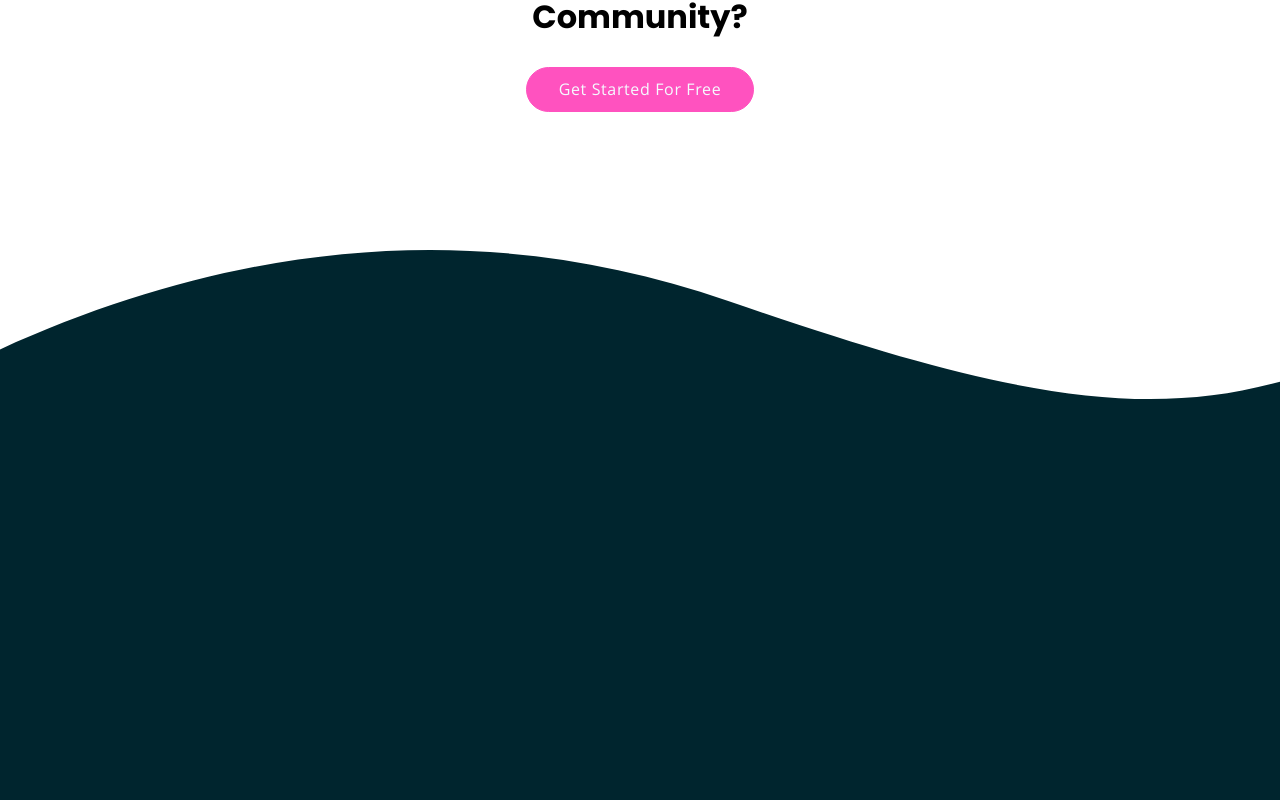
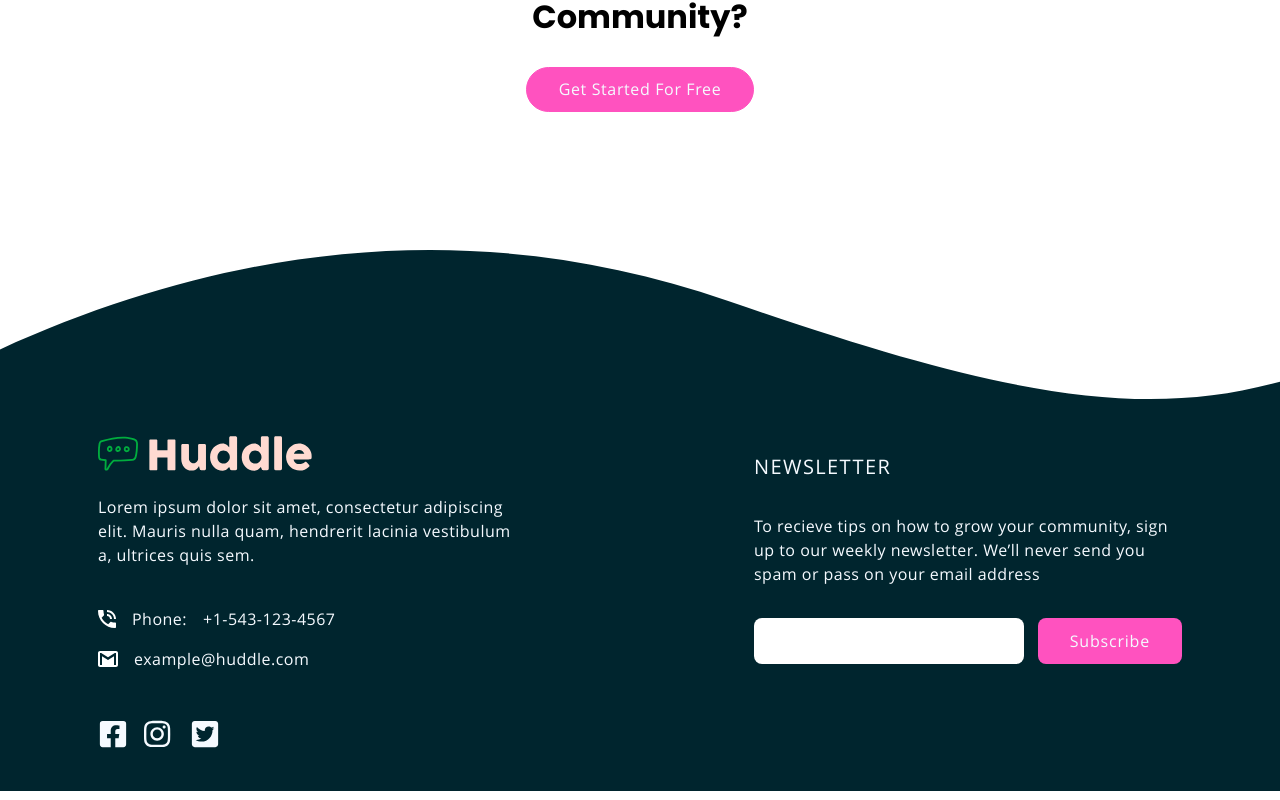
Before and after one commit to WebDevMirza/huddle-one-landing-page, a React (Vite) app: page / in a window 1280 px wide. Shown: the part 3068-3868 px from the top of the page. Built offline with nearby package versions, Linux system fonts and the light colour scheme.

Commit message:
footer is done

```diff
--- a/src/assets/styles/footer.css
+++ b/src/assets/styles/footer.css
@@ -1,10 +1,17 @@
 footer {
-  min-height: 400px;
+  position: relative;
+  color: var(--VeryPaleBlue);
+  letter-spacing: 0.03em;
+  line-height: 1.5;
   margin-left: auto;
   margin-right: auto;
   background-color: var(--VeryDarkCyan);
-  position: relative;
   /* border: 4px dotted red; */
+}
+
+.footer > * {
+  padding: 2.25rem;
+  /* border: 2px dotted white; */
 }
 
 footer::after {
@@ -17,10 +24,119 @@ footer::after {
   top: -50px;
 }
 
+.footer-newsletter > * + * {
+  margin-top: 2rem;
+}
+
+.footer-newsletter h3 {
+  font-size: 1.25rem;
+  font-weight: 600;
+  letter-spacing: 0.07em;
+  margin-top: 1rem;
+}
+
+.footer-newsletter form {
+  display: flex;
+  flex-wrap: wrap;
+  justify-content: flex-end;
+  gap: 0.875rem;
+}
+
+.footer-newsletter input,
+.footer-newsletter button {
+  border-radius: 0.5rem;
+  border: 0;
+}
+
+.footer-newsletter input {
+  padding: 0.875rem 1rem;
+  min-width: 100%;
+}
+
+.footer-newsletter button {
+  padding: 0.875rem 2rem;
+  font-weight: 600;
+  letter-spacing: 0.05em;
+  background-color: var(--Pink);
+  color: var(--VeryPaleBlue);
+  cursor: pointer;
+}
+
+.footer-newsletter button:hover,
+.footer-newsletter button:focus-visible {
+  background-color: var(--LightPink);
+  transition: all 0.5s ease;
+}
+
+.footer-contact .footer-text {
+  margin-top: 1.5rem;
+  margin-bottom: 2.5rem;
+}
+
+.contact {
+  display: flex;
+  justify-content: flex-start;
+  align-items: center;
+  gap: 1rem;
+  margin-top: 1rem;
+}
+
+.contact a {
+  color: inherit;
+}
+
+.social {
+  margin-top: 1.5rem;
+  display: flex;
+  gap: 1rem;
+}
+
+.footer-logo {
+  filter: invert(1);
+  width: 50%;
+}
+
+svg {
+  fill: var(--VeryPaleBlue);
+  display: inline-block;
+}
+
+.social a:hover > svg *,
+.social a:hover,
+.social a:focus > svg *,
+.social a:focus {
+  fill: aqua;
+}
+
 @container (inline-size > 1024px) {
   footer::after {
     background: url("../images/bg-footer-top-desktop.svg") no-repeat;
     height: 300px;
     top: -150px;
   }
+
+  .footer {
+    display: grid;
+    grid-template-columns: 1fr 1fr;
+    justify-items: center;
+    gap: 2rem;
+  }
+
+  .footer > * {
+    max-width: 500px;
+    /* border: 2px dotted white; */
+  }
+
+  .footer-newsletter form {
+    display: grid;
+    grid-template-columns: 4fr 1fr;
+  }
+
+  .footer-newsletter {
+    order: 2;
+  }
+
+  .footer-contact {
+    order: 1;
+  }
 }
--- a/src/assets/styles/home.css
+++ b/src/assets/styles/home.css
@@ -20,6 +20,8 @@ main,
 
 section,
 footer {
+  margin-left: auto;
+  margin-right: auto;
   max-width: 100vw;
   width: 100%;
 }
--- a/src/compo/Footer.jsx
+++ b/src/compo/Footer.jsx
@@ -1,9 +1,94 @@
 import "../assets/styles/footer.css";
+import Logo from "../assets/images/logo.svg";
+import Tel from "../assets/images/icon-phone.svg";
+import Email from "../assets/images/icon-email.svg";
 
 export const Footer = () => {
   return (
     <>
-      <footer></footer>
+      <footer>
+        <div className="footer">
+          <div className="footer-newsletter">
+            <h3>NEWSLETTER</h3>
+            <p>
+              To recieve tips on how to grow your community, sign up to our weekly newsletter. We’ll never send you spam
+              or pass on your email address
+            </p>
+            <form>
+              <input type="email" name="email" id="email" />
+              <button type="submit">Subscribe</button>
+            </form>
+          </div>
+
+          <div className="footer-contact">
+            <div className="footer-logo">
+              <img src={Logo} alt="Huddle logo" />
+            </div>
+            <p className="footer-text">
+              Lorem ipsum dolor sit amet, consectetur adipiscing elit. Mauris nulla quam, hendrerit lacinia vestibulum
+              a, ultrices quis sem.
+            </p>
+            <p className="contact">
+              <img src={Tel} alt="" />
+              Phone: <a href="tel:+15431234567">+1-543-123-4567</a>
+            </p>
+            <p className="contact">
+              <img src={Email} alt="" />
+              <a href="mailto:example@huddle.com">example@huddle.com</a>
+            </p>
+
+            {/* Social Stuffs */}
+            <div className="social">
+              <ul className="social">
+                <li className="facebook">
+                  <a href="#" aria-label="visit our facebook page">
+                    <svg
+                      role="img"
+                      aria-hidden="true"
+                      width="30"
+                      height="30"
+                      xmlns="http://www.w3.org/2000/svg"
+                      viewBox="0 0 448 512"
+                    >
+                      <path d="M400 32H48A48 48 0 0 0 0 80v352a48 48 0 0 0 48 48h137.25V327.69h-63V256h63v-54.64c0-62.15 37-96.48 93.67-96.48 27.14 0 55.52 4.84 55.52 4.84v61h-31.27c-30.81 0-40.42 19.12-40.42 38.73V256h68.78l-11 71.69h-57.78V480H400a48 48 0 0 0 48-48V80a48 48 0 0 0-48-48z" />
+                    </svg>
+                  </a>
+                </li>
+
+                <li className="instagram">
+                  <a href="#" aria-label="visit our instagram page">
+                    <svg
+                      role="img"
+                      aria-hidden="true"
+                      xmlns="http://www.w3.org/2000/svg"
+                      viewBox="0 0 512 512"
+                      width="30"
+                      height="30"
+                    >
+                      <path d="M224.1 141c-63.6 0-114.9 51.3-114.9 114.9s51.3 114.9 114.9 114.9S339 319.5 339 255.9 287.7 141 224.1 141zm0 189.6c-41.1 0-74.7-33.5-74.7-74.7s33.5-74.7 74.7-74.7 74.7 33.5 74.7 74.7-33.6 74.7-74.7 74.7zm146.4-194.3c0 14.9-12 26.8-26.8 26.8-14.9 0-26.8-12-26.8-26.8s12-26.8 26.8-26.8 26.8 12 26.8 26.8zm76.1 27.2c-1.7-35.9-9.9-67.7-36.2-93.9-26.2-26.2-58-34.4-93.9-36.2-37-2.1-147.9-2.1-184.9 0-35.8 1.7-67.6 9.9-93.9 36.1s-34.4 58-36.2 93.9c-2.1 37-2.1 147.9 0 184.9 1.7 35.9 9.9 67.7 36.2 93.9s58 34.4 93.9 36.2c37 2.1 147.9 2.1 184.9 0 35.9-1.7 67.7-9.9 93.9-36.2 26.2-26.2 34.4-58 36.2-93.9 2.1-37 2.1-147.8 0-184.8zM398.8 388c-7.8 19.6-22.9 34.7-42.6 42.6-29.5 11.7-99.5 9-132.1 9s-102.7 2.6-132.1-9c-19.6-7.8-34.7-22.9-42.6-42.6-11.7-29.5-9-99.5-9-132.1s-2.6-102.7 9-132.1c7.8-19.6 22.9-34.7 42.6-42.6 29.5-11.7 99.5-9 132.1-9s102.7-2.6 132.1 9c19.6 7.8 34.7 22.9 42.6 42.6 11.7 29.5 9 99.5 9 132.1s2.7 102.7-9 132.1z" />
+                    </svg>
+                  </a>
+                </li>
+
+                <li className="twitter">
+                  <a href="#" aria-label="visit our twitter page">
+                    <svg
+                      role="img"
+                      aria-hidden="true"
+                      xmlns="http://www.w3.org/2000/svg"
+                      viewBox="0 0 448 512"
+                      width="30"
+                      height="30"
+                    >
+                      <path d="M400 32H48C21.5 32 0 53.5 0 80v352c0 26.5 21.5 48 48 48h352c26.5 0 48-21.5 48-48V80c0-26.5-21.5-48-48-48zm-48.9 158.8c.2 2.8.2 5.7.2 8.5 0 86.7-66 186.6-186.6 186.6-37.2 0-71.7-10.8-100.7-29.4 5.3.6 10.4.8 15.8.8 30.7 0 58.9-10.4 81.4-28-28.8-.6-53-19.5-61.3-45.5 10.1 1.5 19.2 1.5 29.6-1.2-30-6.1-52.5-32.5-52.5-64.4v-.8c8.7 4.9 18.9 7.9 29.6 8.3a65.447 65.447 0 0 1-29.2-54.6c0-12.2 3.2-23.4 8.9-33.1 32.3 39.8 80.8 65.8 135.2 68.6-9.3-44.5 24-80.6 64-80.6 18.9 0 35.9 7.9 47.9 20.7 14.8-2.8 29-8.3 41.6-15.8-4.9 15.2-15.2 28-28.8 36.1 13.2-1.4 26-5.1 37.8-10.2-8.9 13.1-20.1 24.7-32.9 34z" />
+                    </svg>
+                  </a>
+                </li>
+              </ul>
+            </div>
+          </div>
+        </div>
+      </footer>
     </>
   );
 };
```
